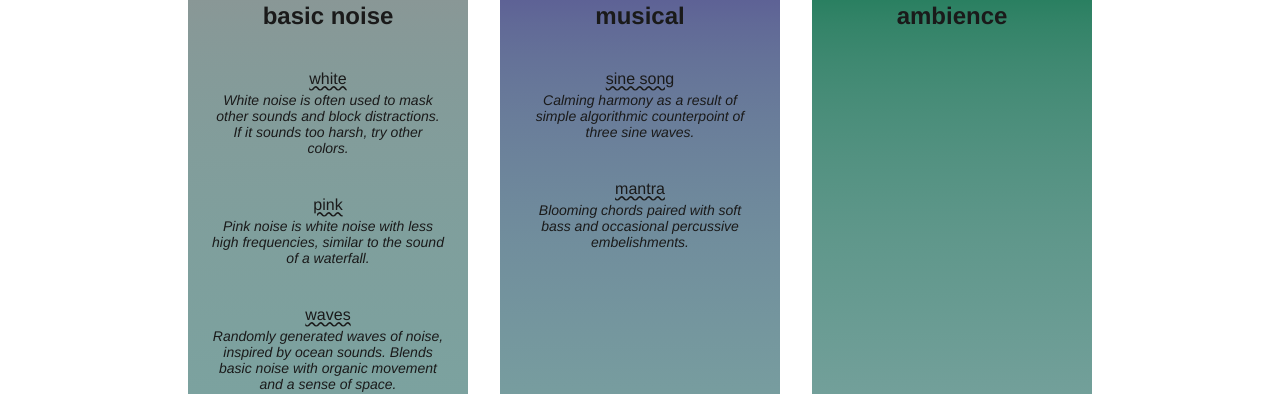
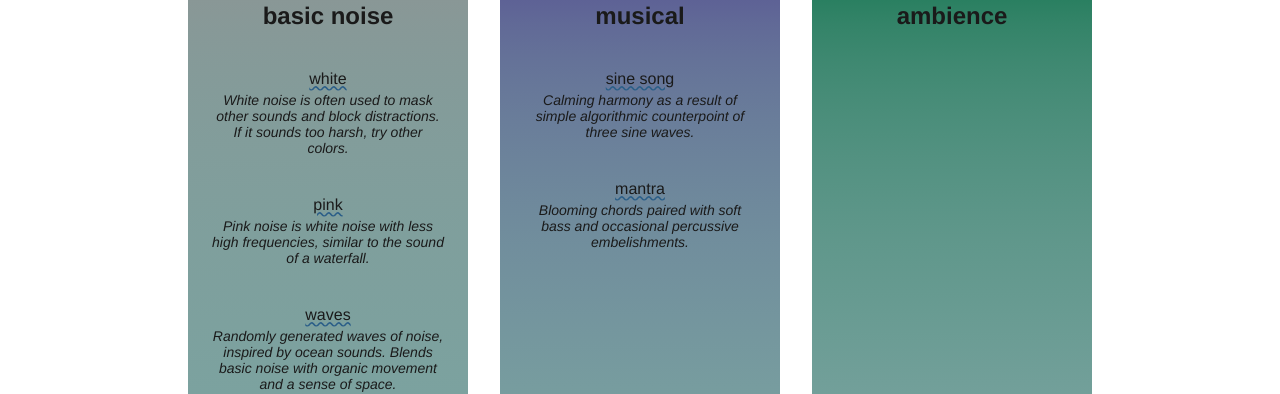
Before and after one commit to Szym03/NOISY, a React (Vite) app in the folder app/: page / in a window 1280 px wide. Shown: the part 275-669 px from the top of the page. Built offline with nearby package versions, Linux system fonts and the light colour scheme.

Commit message:
styling home links

```diff
--- a/app/src/styles/global.css
+++ b/app/src/styles/global.css
@@ -80,7 +80,7 @@ body {
 }
 
 .sound-link {
-  text-decoration: wavy underline;
+  text-decoration: #2b5e88 wavy underline;
   font-family: Helvetica, Arial, sans-serif;
   font-weight: regular;
   color: inherit;
```
